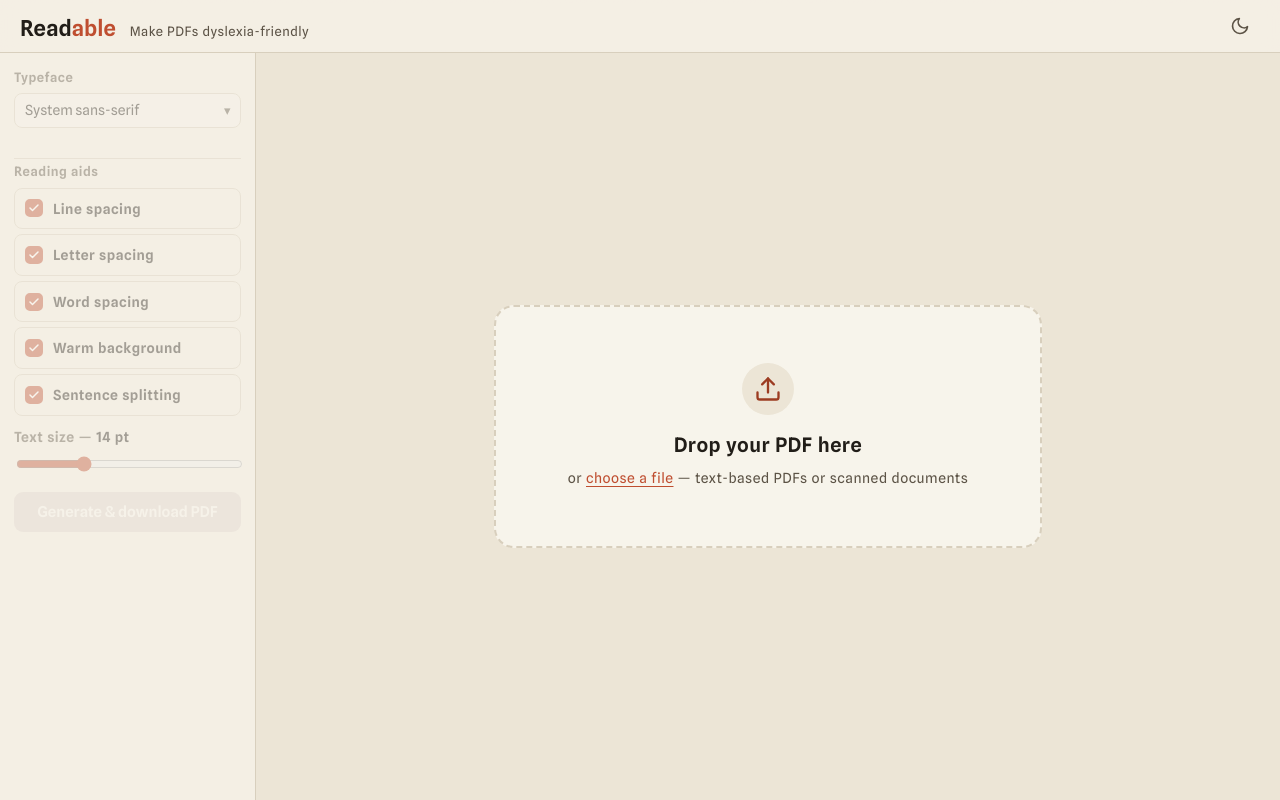
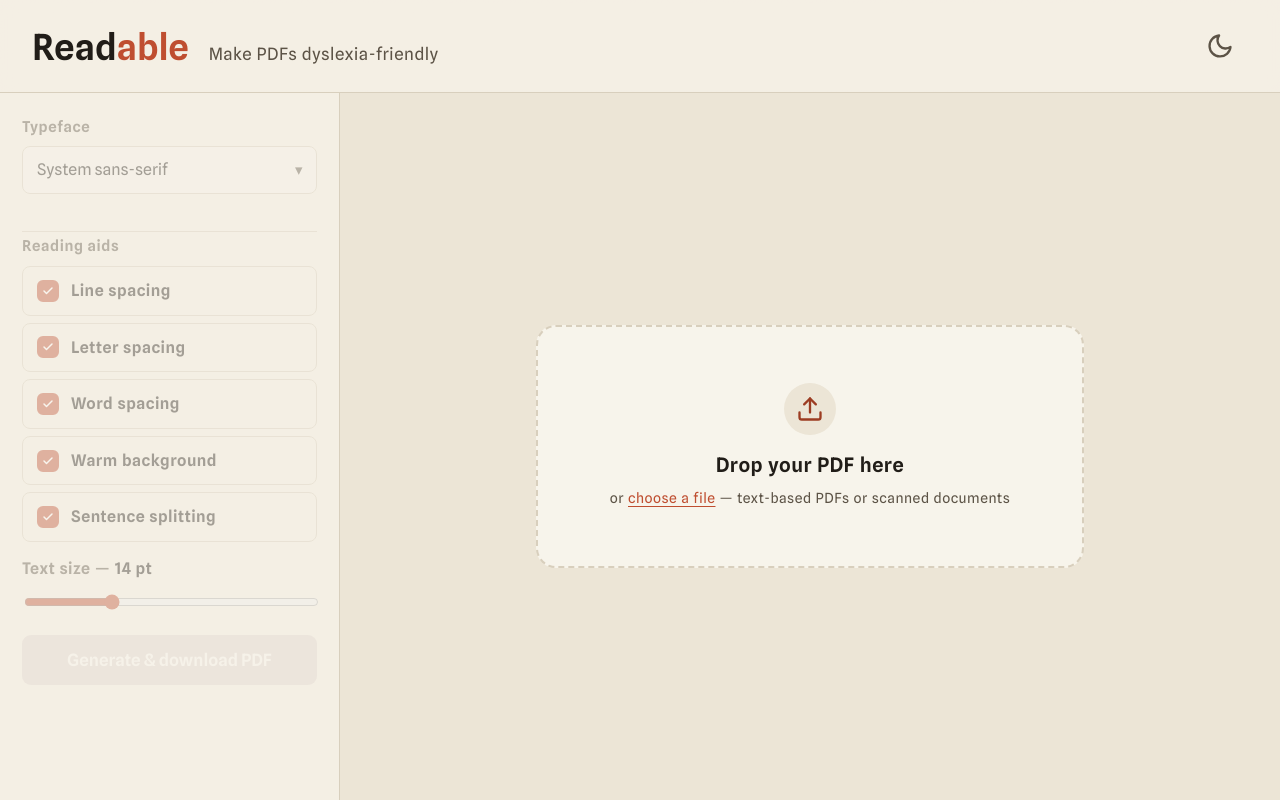
Before and after one commit to jdash9/PDF-dyslexia, a plain HTML site: page index.html in a window 1280 px wide. Drawn offline with Linux system fonts and the light colour scheme; a script that the page names is missing; a web font is replaced by a local one.

Commit message:
graue balken fix

```diff
--- a/app.js
+++ b/app.js
@@ -1321,8 +1321,12 @@ async function handleFile(file) {
           usedOcr = true;
           pageTextLines = ocrResult.lines;
           usedTextFlow = true;
+          // Only keep the OCR boxes for masking when real text was actually
+          // recognized — on pure-image pages, Tesseract can hallucinate
+          // "text" boxes over texture/noise (brick, wood grain, holes), and
+          // masking those paints flat-color rectangles over the photo.
+          ocrData = ocrResult.ocrData || null;
         }
-        ocrData = ocrResult.ocrData || null;
       }
 
       if (pageTextLines.length) {
--- a/styles.css
+++ b/styles.css
@@ -13,7 +13,7 @@
   --accent-dark: #9c3c22;
   --ok:          #4a7c44;
   --body:        'Spline Sans', system-ui, sans-serif;
-  --sidebar-w:   256px;
+  --sidebar-w:   340px;
   --form-bg:     #f8f4ee;
   --preview-bg-warm:  #cdc3aa;
   --preview-bg-cool:  #9e9e9e;
@@ -30,7 +30,7 @@
   --accent-dark: #ff9a7c;
   --ok:          #7bc86d;
   --body:        'Spline Sans', system-ui, sans-serif;
-  --sidebar-w:   256px;
+  --sidebar-w:   340px;
   --form-bg:     #454545;
   --preview-bg-warm:  #4a4540;
   --preview-bg-cool:  #555555;
@@ -68,8 +68,8 @@ body::before {
 /* Top bar */
 .topbar {
   flex-shrink: 0;
-  display: flex; align-items: baseline; gap: 14px;
-  padding: 10px 20px;
+  display: flex; align-items: baseline; gap: 20px;
+  padding: 22px 32px;
   border-bottom: 1px solid var(--line);
   background: rgba(244,239,228,.95);
   backdrop-filter: blur(8px);
@@ -78,18 +78,18 @@ body::before {
 [data-theme="dark"] .topbar {
   background: rgba(26,26,26,.95);
 }
-.topbar h1 { font-family: var(--body); font-weight: 700; font-size: 22px; line-height: 1; margin: 0; letter-spacing: 0; }
+.topbar h1 { font-family: var(--body); font-weight: 700; font-size: 36px; line-height: 1; margin: 0; letter-spacing: 0; }
 .topbar h1 em { font-style: normal; color: var(--accent); }
-.tagline { font-size: 13px; color: var(--ink-soft); margin: 0; }
+.tagline { font-size: 17px; color: var(--ink-soft); margin: 0; }
 
 .theme-toggle {
-  background: none; border: none; cursor: pointer; padding: 6px 10px;
+  background: none; border: none; cursor: pointer; padding: 10px 14px;
   display: flex; align-items: center; justify-content: center; margin-left: auto;
   color: var(--ink-soft); transition: color .2s;
   font-family: var(--body);
 }
 .theme-toggle:hover { color: var(--accent); }
-.theme-icon { width: 20px; height: 20px; }
+.theme-icon { width: 28px; height: 28px; }
 
 /* Two-column area */
 .columns {
@@ -103,17 +103,17 @@ body::before {
 .sidebar {
   border-right: 1px solid var(--line);
   background: var(--paper);
-  padding: 14px;
-  display: flex; flex-direction: column; gap: 10px;
+  padding: 22px;
+  display: flex; flex-direction: column; gap: 14px;
   overflow: hidden;
 }
 
 /* File bar */
-.filebar { display: flex; align-items: center; gap: 8px; padding: 8px 10px; border: 1px solid var(--line); border-radius: 8px; background: var(--paper-2); flex-shrink: 0; }
-.filebar .dot  { width: 7px; height: 7px; border-radius: 50%; background: var(--ok); flex: none; }
-.filebar .name { font-weight: 500; font-size: 14px; overflow: hidden; text-overflow: ellipsis; white-space: nowrap; }
-.filebar .meta { color: var(--ink-soft); font-size: 13px; margin-left: auto; flex: none; }
-.linkbtn { background: none; border: none; color: var(--accent); cursor: pointer; font-family: var(--body); font-size: 14px; text-decoration: underline; text-underline-offset: 2px; padding: 0; flex: none; }
+.filebar { display: flex; align-items: center; gap: 10px; padding: 12px 14px; border: 1px solid var(--line); border-radius: 8px; background: var(--paper-2); flex-shrink: 0; }
+.filebar .dot  { width: 9px; height: 9px; border-radius: 50%; background: var(--ok); flex: none; }
+.filebar .name { font-weight: 500; font-size: 16px; overflow: hidden; text-overflow: ellipsis; white-space: nowrap; }
+.filebar .meta { color: var(--ink-soft); font-size: 15px; margin-left: auto; flex: none; }
+.linkbtn { background: none; border: none; color: var(--accent); cursor: pointer; font-family: var(--body); font-size: 15px; text-decoration: underline; text-underline-offset: 2px; padding: 0; flex: none; }
 
 /* Options panel */
 .opts-panel { display: flex; flex-direction: column; gap: 0; flex: 1; min-height: 0; }
@@ -122,15 +122,15 @@ body::before {
 .divider { height: 1px; background: var(--line); flex-shrink: 0; margin: 2px 0; }
 
 /* Font selector field */
-.field { margin-bottom: 10px; }
-.field-label { display: block; font-size: 13px; letter-spacing: 0.04em; color: var(--ink-soft); font-weight: 600; margin-bottom: 5px; }
+.field { margin-bottom: 14px; }
+.field-label { display: block; font-size: 15px; letter-spacing: 0.04em; color: var(--ink-soft); font-weight: 600; margin-bottom: 7px; }
 .select-wrap { position: relative; }
-.select-wrap::after { content: '▾'; position: absolute; right: 10px; top: 50%; transform: translateY(-50%); pointer-events: none; font-size: 13px; color: var(--ink-soft); }
+.select-wrap::after { content: '▾'; position: absolute; right: 14px; top: 50%; transform: translateY(-50%); pointer-events: none; font-size: 15px; color: var(--ink-soft); }
 select {
-  width: 100%; padding: 7px 28px 7px 10px;
+  width: 100%; padding: 12px 36px 12px 14px;
   border: 1px solid var(--line); border-radius: 8px;
   background: var(--form-bg); color: var(--ink);
-  font-family: var(--body); font-size: 14px;
+  font-family: var(--body); font-size: 16px;
   appearance: none; cursor: pointer;
   transition: border-color .15s;
 }
@@ -139,16 +139,16 @@ select:focus { outline: none; border-color: var(--accent); }
 [data-theme="dark"] select {
   background: #404040; color: var(--ink);
 }
-.font-status { display: block; font-size: 13px; color: var(--ink-soft); margin-top: 4px; min-height: 14px; }
+.font-status { display: block; font-size: 15px; color: var(--ink-soft); margin-top: 5px; min-height: 16px; }
 
 /* Reading aids checkboxes */
-.section-label { font-size: 13px; letter-spacing: 0.04em; color: var(--ink-soft); font-weight: 600; margin: 0 0 6px; }
-.opts { display: grid; gap: 5px; margin-bottom: 10px; }
-.opt { display: flex; align-items: center; gap: 10px; padding: 7px 10px; border: 1px solid var(--line); border-radius: 8px; background: var(--paper); cursor: pointer; transition: border-color .15s, background .15s; }
+.section-label { font-size: 15px; letter-spacing: 0.04em; color: var(--ink-soft); font-weight: 600; margin: 0 0 8px; }
+.opts { display: grid; gap: 7px; margin-bottom: 14px; }
+.opt { display: flex; align-items: center; gap: 12px; padding: 11px 14px; border: 1px solid var(--line); border-radius: 8px; background: var(--paper); cursor: pointer; transition: border-color .15s, background .15s; }
 .opt:hover { border-color: var(--accent); background: rgba(191,78,48,.03); }
 .opt.off { opacity: .5; }
 .opt input { position: absolute; opacity: 0; width: 0; height: 0; }
-.box { width: 18px; height: 18px; flex: none; border-radius: 5px; border: 2px solid var(--line); background: #fff; display: grid; place-items: center; transition: all .15s; }
+.box { width: 22px; height: 22px; flex: none; border-radius: 6px; border: 2px solid var(--line); background: #fff; display: grid; place-items: center; transition: all .15s; }
 .opt:hover .box { border-color: var(--accent); }
 .opt input:checked ~ .box { background: var(--accent); border-color: var(--accent); }
 
@@ -158,16 +158,16 @@ select:focus { outline: none; border-color: var(--accent); }
 .box svg { opacity: 0; transform: scale(.5); transition: all .15s; }
 .opt input:checked ~ .box svg { opacity: 1; transform: scale(1); }
 .opt input:focus-visible ~ .box { outline: 2px solid rgba(191,78,48,.5); outline-offset: 2px; }
-.opt .txt strong { font-weight: 600; font-size: 14px; }
+.opt .txt strong { font-weight: 600; font-size: 16px; }
 
 /* Size slider */
-.sizefield { margin-bottom: 12px; }
-.sizefield label { display: block; font-size: 14px; color: var(--ink-soft); font-weight: 600; margin-bottom: 6px; }
+.sizefield { margin-bottom: 16px; }
+.sizefield label { display: block; font-size: 16px; color: var(--ink-soft); font-weight: 600; margin-bottom: 8px; }
 .sizefield .val { color: var(--ink); font-weight: 600; }
-input[type=range] { width: 100%; accent-color: var(--accent); cursor: pointer; }
+input[type=range] { width: 100%; accent-color: var(--accent); cursor: pointer; height: 20px; }
 
 /* Button + status */
-.btn { font-family: var(--body); font-weight: 600; font-size: 15px; padding: 10px 16px; border-radius: 9px; cursor: pointer; border: 1px solid transparent; transition: transform .12s, background .15s, box-shadow .15s; width: 100%; }
+.btn { font-family: var(--body); font-weight: 600; font-size: 17px; padding: 14px 18px; border-radius: 9px; cursor: pointer; border: 1px solid transparent; transition: transform .12s, background .15s, box-shadow .15s; width: 100%; }
 .btn:active { transform: translateY(1px); }
 .btn-primary { background: var(--accent); color: #fff; box-shadow: 0 6px 16px -6px rgba(191,78,48,.55); }
 .btn-primary:hover { background: var(--accent-dark); }
```
